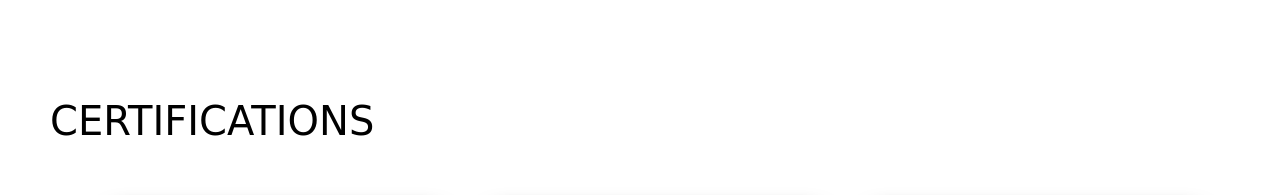
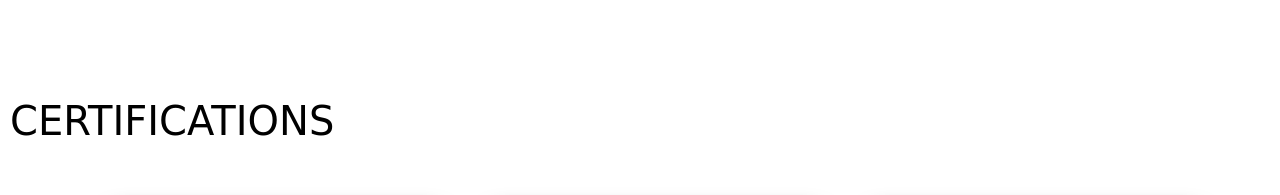
Before and after one commit to Lohi26/MyPortfolio, a plain HTML site: page index.html in a window 1280 px wide. Shown: the part 2207-2402 px from the top of the page. Drawn offline with nearby package versions, Linux system fonts and the light colour scheme.

Commit message:
A Final Updation of Professional Portfolio

```diff
--- a/index.html
+++ b/index.html
@@ -139,7 +139,7 @@
       </div>
     </div>
   </section>
-  <h1 style="color: black;position:absolute;margin-top: 100px;margin-left: 50px;" class="home-text">CERTIFICATIONS</h1>
+  <h1 style="color: black;position:absolute;margin-top: 100px;margin-left: 10px;" class="home-text">CERTIFICATIONS</h1>
   <section id="certification-section">
     <div class="container custom-container2">
       <div class="row">
```
